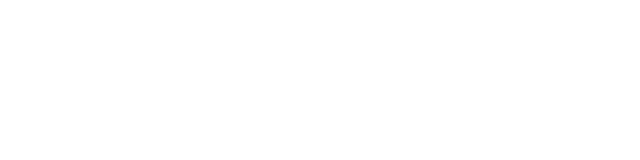
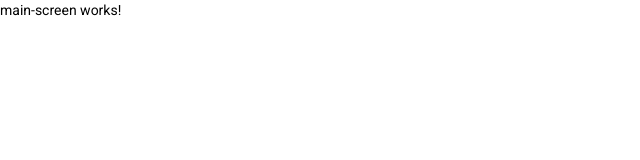
Before and after one commit to Do-Khu/hammerspace-frontend, an Angular app in the folder hammerspace-app/: page /main in a window 1280 px wide. Before the commit this address led to /. Shown: the top 160 px of the page, without its empty margins (0-640 px from the left). Built offline with nearby package versions, Linux system fonts and the light colour scheme.

Commit message:
feat: main screem base files

```diff
--- a/hammerspace-app/src/app/app-routing.module.ts
+++ b/hammerspace-app/src/app/app-routing.module.ts
@@ -1,10 +1,12 @@
 import { NgModule } from '@angular/core';
 import { RouterModule, Routes } from '@angular/router';
 import {AppLoginComponent} from './app-login/app-login.component'
+import { MainScreenComponent } from './main-screen/main-screen.component';
 
 
 const routes: Routes = [
-  {path:'', component:AppLoginComponent }
+  {path:'', component:AppLoginComponent },
+  {path:'main', component:MainScreenComponent }
 ];
 
 @NgModule({
--- a/hammerspace-app/src/app/app.module.ts
+++ b/hammerspace-app/src/app/app.module.ts
@@ -13,11 +13,13 @@
 import { MatToolbarModule } from '@angular/material/toolbar';
 import { HttpClientModule } from '@angular/common/http';
 import { FormsModule, ReactiveFormsModule} from '@angular/forms';
+import { MainScreenComponent } from './main-screen/main-screen.component';
 
 @NgModule({
   declarations: [
     AppComponent,
-    AppLoginComponent
+    AppLoginComponent,
+    MainScreenComponent
   ],
   imports: [
     BrowserModule,
--- /dev/null
+++ b/hammerspace-app/src/app/main-screen/main-screen.component.css
@@ -0,0 +1,3 @@
+body{
+    background-color: pink;
+}
--- /dev/null
+++ b/hammerspace-app/src/app/main-screen/main-screen.component.html
@@ -0,0 +1 @@
+<p>main-screen works!</p>
--- /dev/null
+++ b/hammerspace-app/src/app/main-screen/main-screen.component.ts
@@ -0,0 +1,15 @@
+import { Component, OnInit } from '@angular/core';
+
+@Component({
+  selector: 'app-main-screen',
+  templateUrl: './main-screen.component.html',
+  styleUrls: ['./main-screen.component.css']
+})
+export class MainScreenComponent implements OnInit {
+
+  constructor() { }
+
+  ngOnInit(): void {
+  }
+
+}
```
